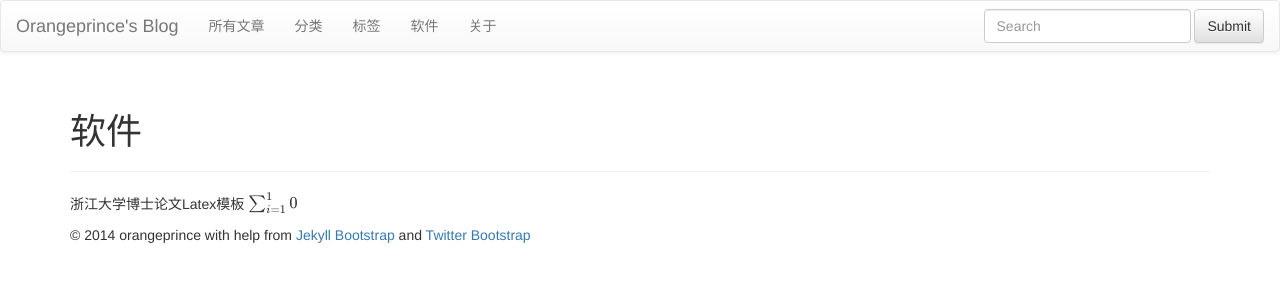
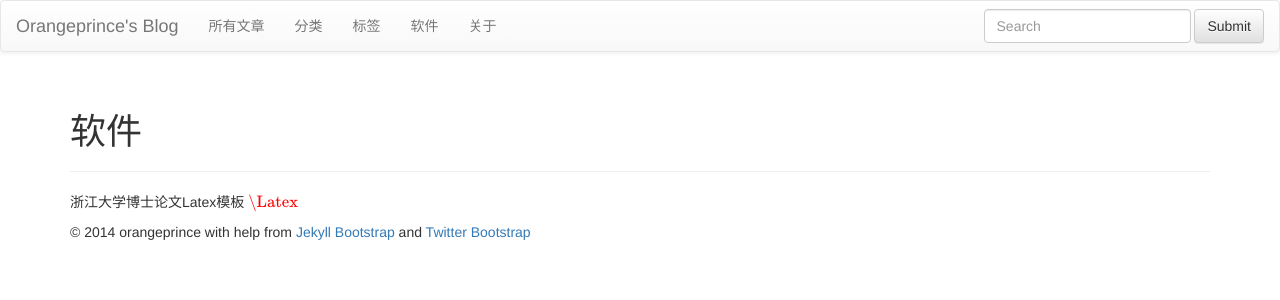
Before and after one commit to orangeprince/orangeprince.github.io, a Jekyll site: the page built from software.md, in a window 1280 px wide. Shown: the top 300 px of the page. Built offline with Jekyll 4.4.1, drawn with Linux system fonts in a browser that asks for light colours; nearby versions of some CDN libraries; library files that are not in the unit come from our copies; formulas are drawn with MathJax 3; comment, search, counter and statistics services are not loaded.

Commit message:
modified:   software.md

```diff
--- a/software.md
+++ b/software.md
@@ -5,4 +5,4 @@ group: navigation
 weight: 4
 ---
 {% include JB/setup %}
-浙江大学博士论文Latex模板 \\( \sum_{i=1}^10 \\)
+浙江大学博士论文Latex模板 \\( \Latex \\)
```
